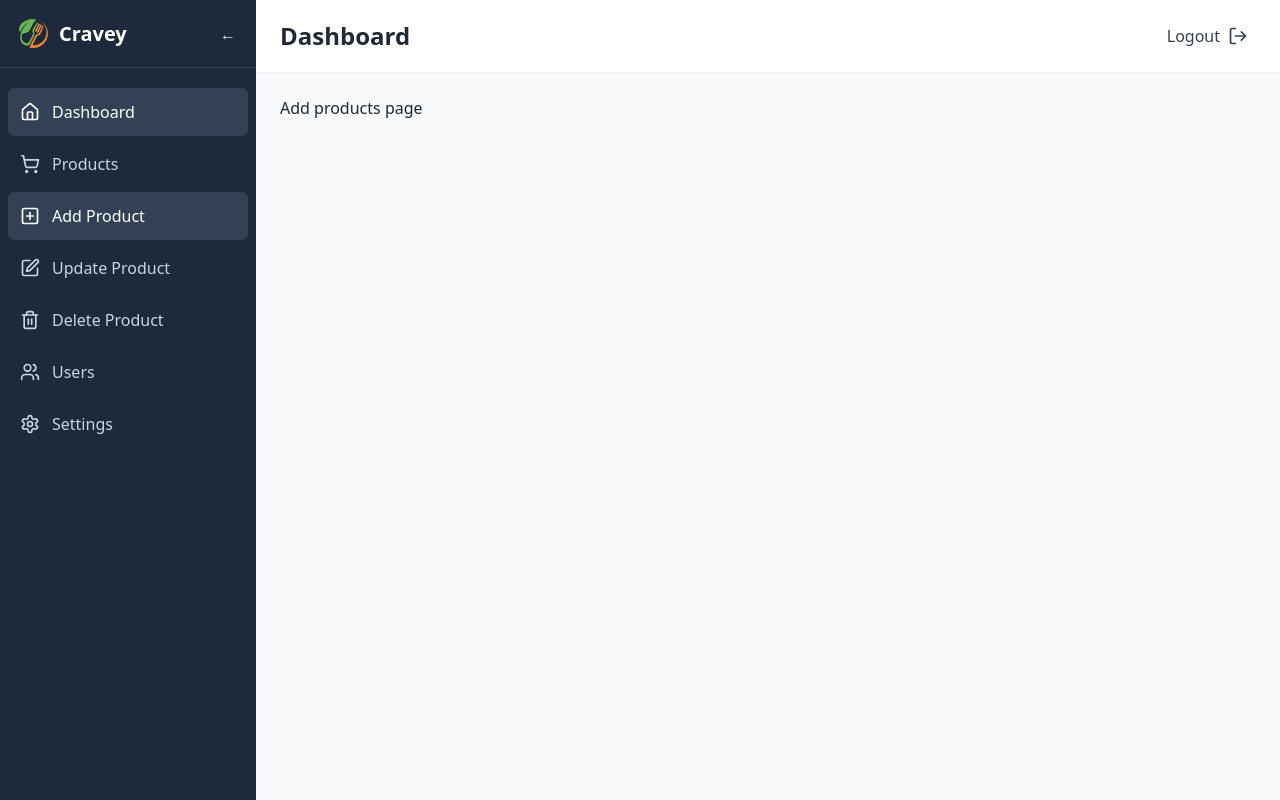
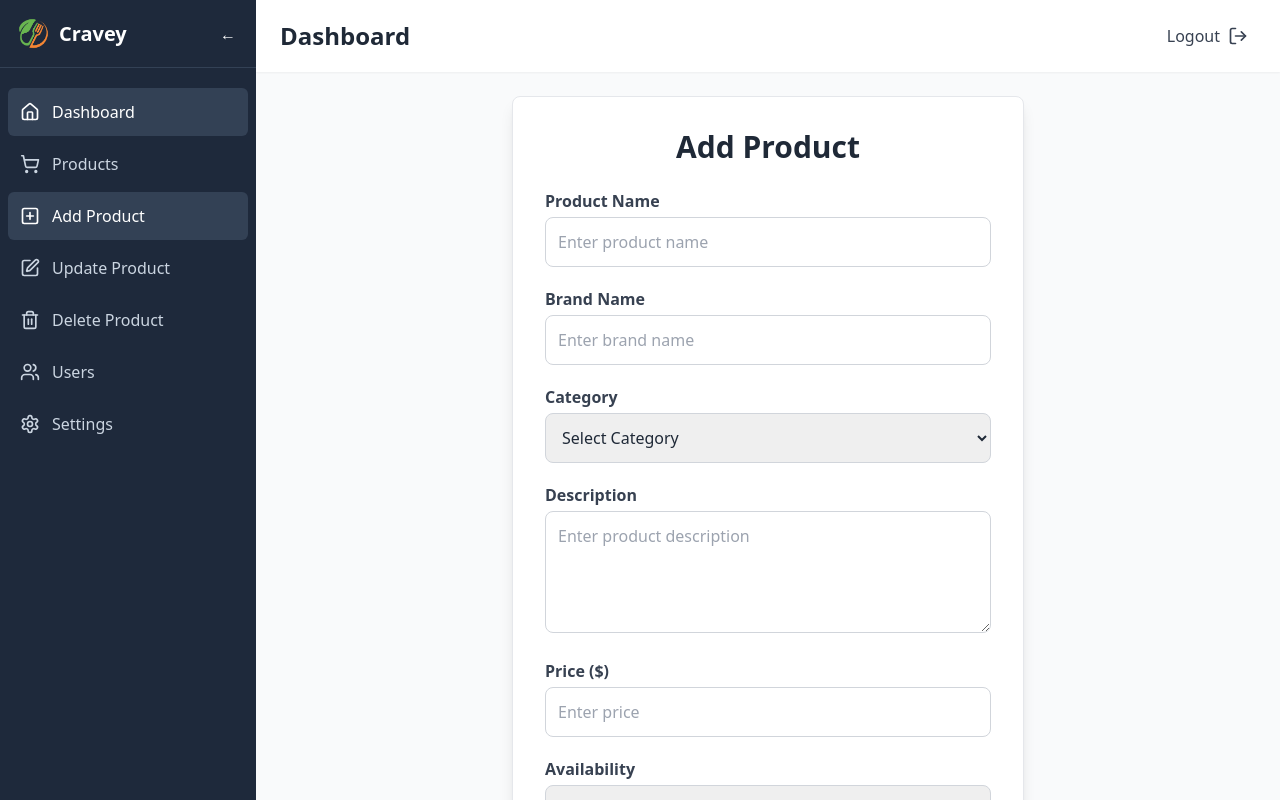
Before and after one commit to tuhin92/Cravey-client, a React app: page /dashboard/add-product in a window 1280 px wide. Built offline with nearby package versions, Linux system fonts and the light colour scheme; the HTML template or start-up script is replaced by a standard one.

Commit message:
add handle submit function

```diff
--- a/src/pages/Dashboard/AddProduct/AddProduct.jsx
+++ b/src/pages/Dashboard/AddProduct/AddProduct.jsx
@@ -1,11 +1,165 @@
-import React from 'react';
+import React, { useState } from "react";
 
 const AddProduct = () => {
-    return (
+  const [productName, setProductName] = useState("");
+  const [brandName, setBrandName] = useState("");
+  const [category, setCategory] = useState("");
+  const [description, setDescription] = useState("");
+  const [price, setPrice] = useState("");
+  const [availability, setAvailability] = useState("in-stock");
+  const [imageUrl, setImageUrl] = useState("");
+
+  const handlePriceChange = (e) => {
+    const value = e.target.value;
+    if (value === "" || (Number(value) > 0 && !isNaN(value))) {
+      setPrice(value);
+    }
+  };
+
+  const handleSubmit = (event) => {
+    event.preventDefault();
+
+    // Collect form data
+    const productData = {
+      productName,
+      brandName,
+      category,
+      description,
+      price,
+      availability,
+      imageUrl,
+    };
+
+    // Log or handle the product data (send to API, etc.)
+    console.log(productData);
+
+    // Reset form or give feedback (optional)
+    setProductName("");
+    setBrandName("");
+    setCategory("");
+    setDescription("");
+    setPrice("");
+    setAvailability("in-stock");
+    setImageUrl("");
+  };
+
+  return (
+    <div className="max-w-lg mx-auto bg-white shadow-lg p-8 rounded-lg border border-gray-200">
+      <h2 className="text-3xl font-bold mb-6 text-center text-gray-800">Add Product</h2>
+      <form className="space-y-5" onSubmit={handleSubmit}>
+        {/* Product Name */}
         <div>
-            <h2>Add products page</h2>
+          <label className="block text-gray-700 font-semibold mb-1">Product Name</label>
+          <input
+            type="text"
+            className="w-full border border-gray-300 rounded-lg p-3 focus:outline-none focus:ring-2 focus:ring-blue-500"
+            placeholder="Enter product name"
+            value={productName}
+            onChange={(e) => setProductName(e.target.value)}
+            required
+          />
         </div>
-    );
+
+        {/* Brand Name */}
+        <div>
+          <label className="block text-gray-700 font-semibold mb-1">Brand Name</label>
+          <input
+            type="text"
+            className="w-full border border-gray-300 rounded-lg p-3 focus:outline-none focus:ring-2 focus:ring-blue-500"
+            placeholder="Enter brand name"
+            value={brandName}
+            onChange={(e) => setBrandName(e.target.value)}
+            required
+          />
+        </div>
+
+        {/* Category */}
+        <div>
+          <label className="block text-gray-700 font-semibold mb-1">Category</label>
+          <select
+            className="w-full border border-gray-300 rounded-lg p-3 focus:outline-none focus:ring-2 focus:ring-blue-500"
+            value={category}
+            onChange={(e) => setCategory(e.target.value)}
+            required
+          >
+            <option value="">Select Category</option>
+            <option value="electronics">Electronics</option>
+            <option value="fashion">Fashion</option>
+            <option value="home-appliances">Home Appliances</option>
+            <option value="beauty">Beauty & Health</option>
+            <option value="sports">Sports & Outdoors</option>
+            <option value="books">Books</option>
+            <option value="toys">Toys</option>
+            <option value="automobile">Automobile</option>
+          </select>
+        </div>
+
+        {/* Description */}
+        <div>
+          <label className="block text-gray-700 font-semibold mb-1">Description</label>
+          <textarea
+            className="w-full border border-gray-300 rounded-lg p-3 focus:outline-none focus:ring-2 focus:ring-blue-500"
+            placeholder="Enter product description"
+            rows="4"
+            value={description}
+            onChange={(e) => setDescription(e.target.value)}
+            required
+          ></textarea>
+        </div>
+
+        {/* Price */}
+        <div>
+          <label className="block text-gray-700 font-semibold mb-1">Price ($)</label>
+          <input
+            type="number"
+            className="w-full border border-gray-300 rounded-lg p-3 focus:outline-none focus:ring-2 focus:ring-blue-500"
+            placeholder="Enter price"
+            value={price}
+            onChange={handlePriceChange}
+            required
+          />
+        </div>
+
+        {/* Availability Status */}
+        <div>
+          <label className="block text-gray-700 font-semibold mb-1">Availability</label>
+          <select
+            className="w-full border border-gray-300 rounded-lg p-3 focus:outline-none focus:ring-2 focus:ring-blue-500"
+            value={availability}
+            onChange={(e) => setAvailability(e.target.value)}
+            required
+          >
+            <option value="in-stock">In Stock</option>
+            <option value="out-of-stock">Out of Stock</option>
+            <option value="pre-order">Pre-Order</option>
+          </select>
+        </div>
+
+        {/* Product Image URL */}
+        <div>
+          <label className="block text-gray-700 font-semibold mb-1">Product Image URL</label>
+          <input
+            type="url"
+            className="w-full border border-gray-300 rounded-lg p-3 focus:outline-none focus:ring-2 focus:ring-blue-500"
+            placeholder="Enter image URL"
+            value={imageUrl}
+            onChange={(e) => setImageUrl(e.target.value)}
+            required
+          />
+        </div>
+
+        {/* Add Product Button */}
+        <div className="text-center">
+          <button
+            type="submit"
+            className="w-full bg-blue-600 hover:bg-blue-700 text-white font-semibold py-3 rounded-lg transition duration-300"
+          >
+            Add Product
+          </button>
+        </div>
+      </form>
+    </div>
+  );
 };
 
 export default AddProduct;
```
